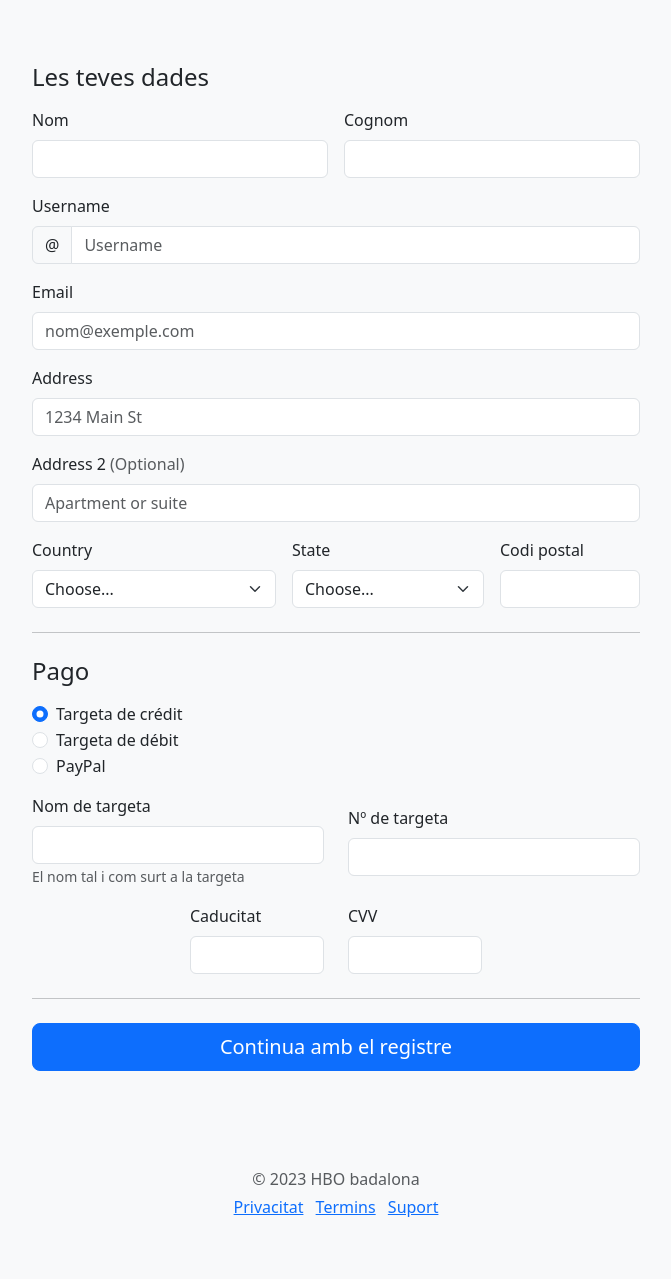
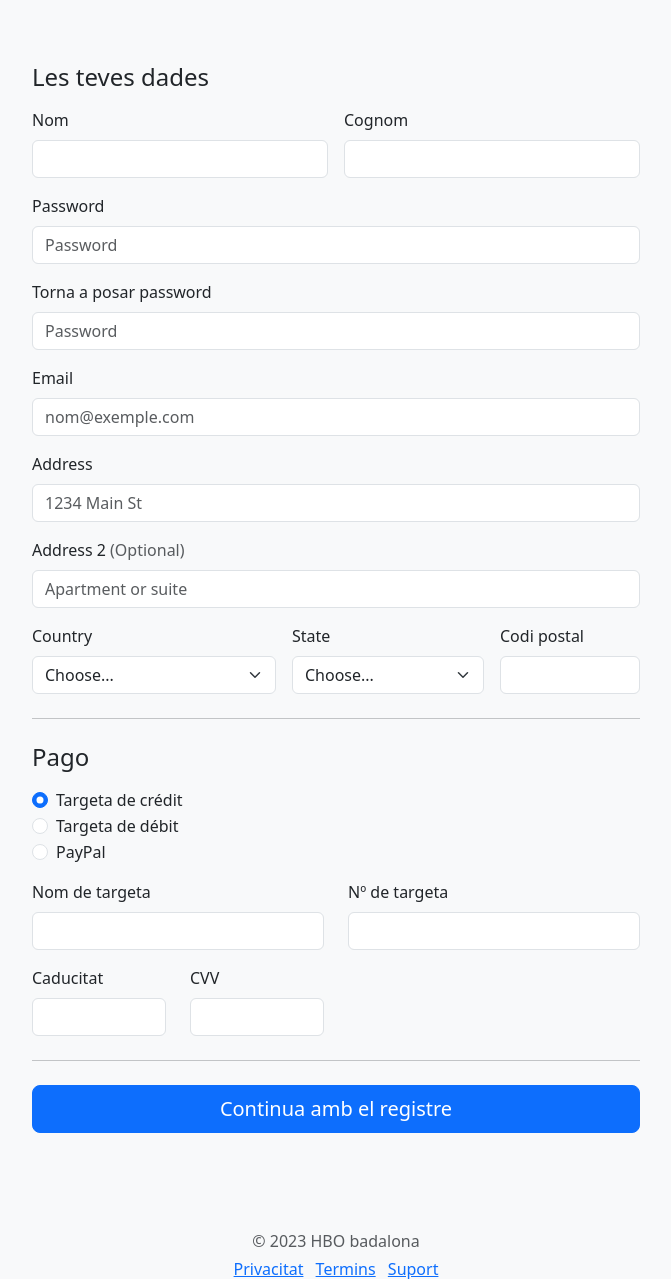
Before and after one commit to AdamSanchezInsPineda/HBOpublic, a PHP site: page /reg-form.html in a window 1280 px wide. Shown: the part 214-1493 px from the top of the page, without its empty margins (304-975 px from the left). Before the commit the page ends 1431 px from the top, so only its background shows below. Run offline with PHP 8.4, Linux system fonts and the light colour scheme; some libraries are stand-ins or nearby versions.

Commit message:
Cambios de aavara

```diff
--- a/log-form.html
+++ b/log-form.html
@@ -20,7 +20,7 @@
                         <input type="text" placeholder="Nom d'usuari" name="username" required>
 
                         <label for="pswd">Password</label>
-                        <input type="text" placeholder="Contrasemya" name="pswd" required>
+                        <input type="text" placeholder="Password" name="pswd" required>
 
                         <button id="signin" class="pointer" type="submit">Inicia sessió</button>
                         <label class="pointer">
--- a/reg-form.html
+++ b/reg-form.html
@@ -105,12 +105,21 @@
             </div>
 
             <div class="col-12">
-              <label for="username" class="form-label">Username</label>
+              <label for="Password" class="form-label">Password</label>
               <div class="input-group has-validation">
-                <span class="input-group-text">@</span>
-                <input type="text" class="form-control" id="username" placeholder="Username" required>
+                <input type="text" class="form-control" id="username" placeholder="Password" required>
               <div class="invalid-feedback">
-                  Nom d'usuari requerit.
+                  Password requerit.
+                </div>
+              </div>
+            </div>
+
+            <div class="col-12">
+              <label for="Password2" class="form-label">Torna a posar password</label>
+              <div class="input-group has-validation">
+                <input type="text" class="form-control" id="username" placeholder="Password" required>
+              <div class="invalid-feedback">
+                  Els passwords han de coincidir.
                 </div>
               </div>
             </div>
@@ -192,7 +201,7 @@
             <div class="col-md-6">
               <label for="cc-name" class="form-label">Nom de targeta</label>
               <input type="text" class="form-control" id="cc-name" placeholder="" required>
-              <small class="text-muted">El nom tal i com surt a la targeta</small>
+
               <div class="invalid-feedback">
                 Introduiu el nom del propietari
               </div>
--- a/reg-style.css
+++ b/reg-style.css
@@ -8,6 +8,10 @@
     align-items: center;
 }
 
+.gy-3{
+  justify-content: flex-start;
+}
+
 body{
     background-color: #7337a3;
 }
```
Also changed, not shown: log-style.css (+14 -6 lines).
